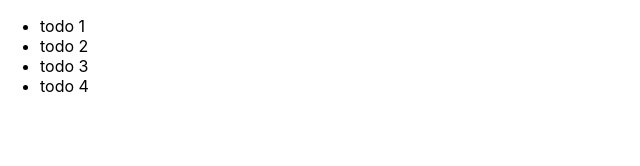
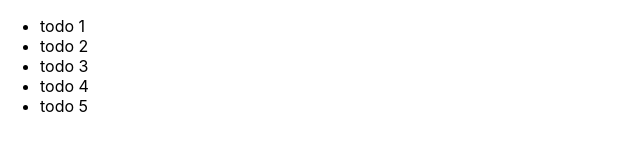
Before and after one commit to jrpbautista/learning-react, a React (Create React App) app: page / in a window 1280 px wide. Shown: the top 166 px of the page, without its empty margins (0-640 px from the left). Built offline with nearby package versions, Linux system fonts and the light colour scheme.

Commit message:
sample dynamic rendering

```diff
--- a/src/App.js
+++ b/src/App.js
@@ -1,6 +1,24 @@
 import TodoItem from "./components/TodoItem.js";
 
 function App() {
+    const DUMMY_TODO = [
+        {
+            text: "todo 1",
+        },
+        {
+            text: "todo 2",
+        },
+        {
+            text: "todo 3",
+        },
+        {
+            text: "todo 4",
+        },
+        {
+            text: "todo 5",
+        },
+    ];
+
     const clickItemHandler = (text) => {
         alert(text + " is clicked");
     };
@@ -8,10 +26,9 @@ function App() {
     return (
         <div className="App">
             <ul>
-                <TodoItem text="todo 1" onItemClick={clickItemHandler} />
-                <TodoItem text="todo 2" onItemClick={clickItemHandler} />
-                <TodoItem text="todo 3" onItemClick={clickItemHandler} />
-                <TodoItem text="todo 4" onItemClick={clickItemHandler} />
+                {DUMMY_TODO.map((todo) => (
+                    <TodoItem text={todo.text} onItemClick={clickItemHandler} />
+                ))}
             </ul>
         </div>
     );
```
